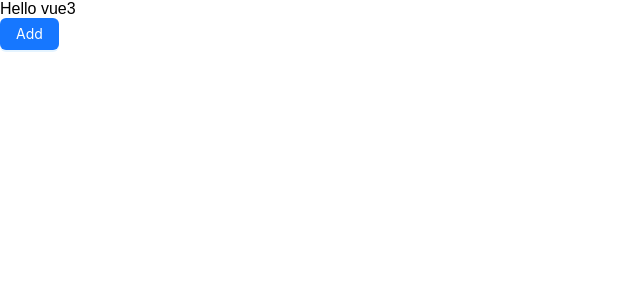
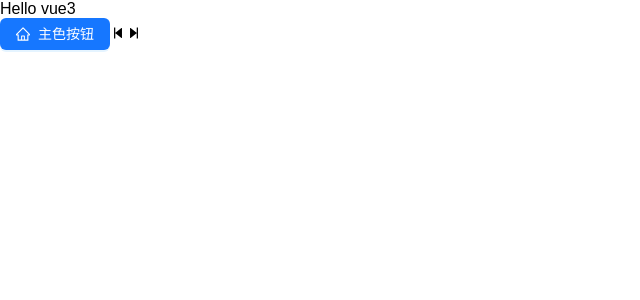
Before and after one commit to leiyatao/vue3-admin-antdv-template, a Vue app: page / in a window 1280 px wide. Shown: the top 300 px of the page, without its empty margins (0-640 px from the left). Built offline with nearby package versions, Linux system fonts and the light colour scheme.

Commit message:
antdv组件库全局按需导入

```diff
--- a/package.json
+++ b/package.json
@@ -11,6 +11,7 @@
     "format": "prettier --write src/"
   },
   "dependencies": {
+    "@ant-design/icons-vue": "^7.0.1",
     "ant-design-vue": "^4.2.5",
     "pinia": "^2.2.4",
     "vue": "^3.5.11",
--- a/src/App.vue
+++ b/src/App.vue
@@ -1,7 +1,11 @@
-<script setup></script>
+<script setup>
+import { StepBackwardOutlined,StepForwardOutlined,HomeOutlined } from "@ant-design/icons-vue";
+</script>
 <template>
   <div>Hello vue3</div>
-  <a-button type="primary">Add</a-button>
+  <a-button type="primary"><HomeOutlined/>主色按钮</a-button>
+  <StepBackwardOutlined />
+  <StepForwardOutlined />
 </template>
 
 <style scoped></style>
```
Also changed, not shown: 1 other file (tests, documents, lock files or other folders).
